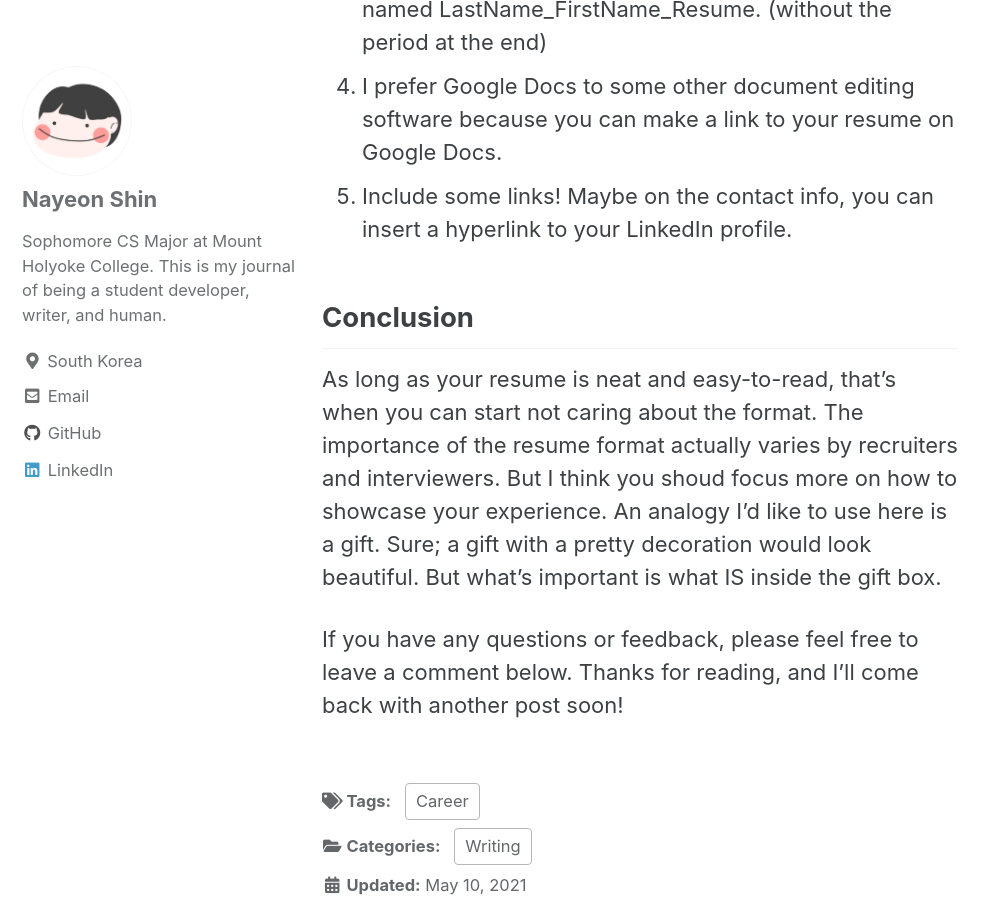
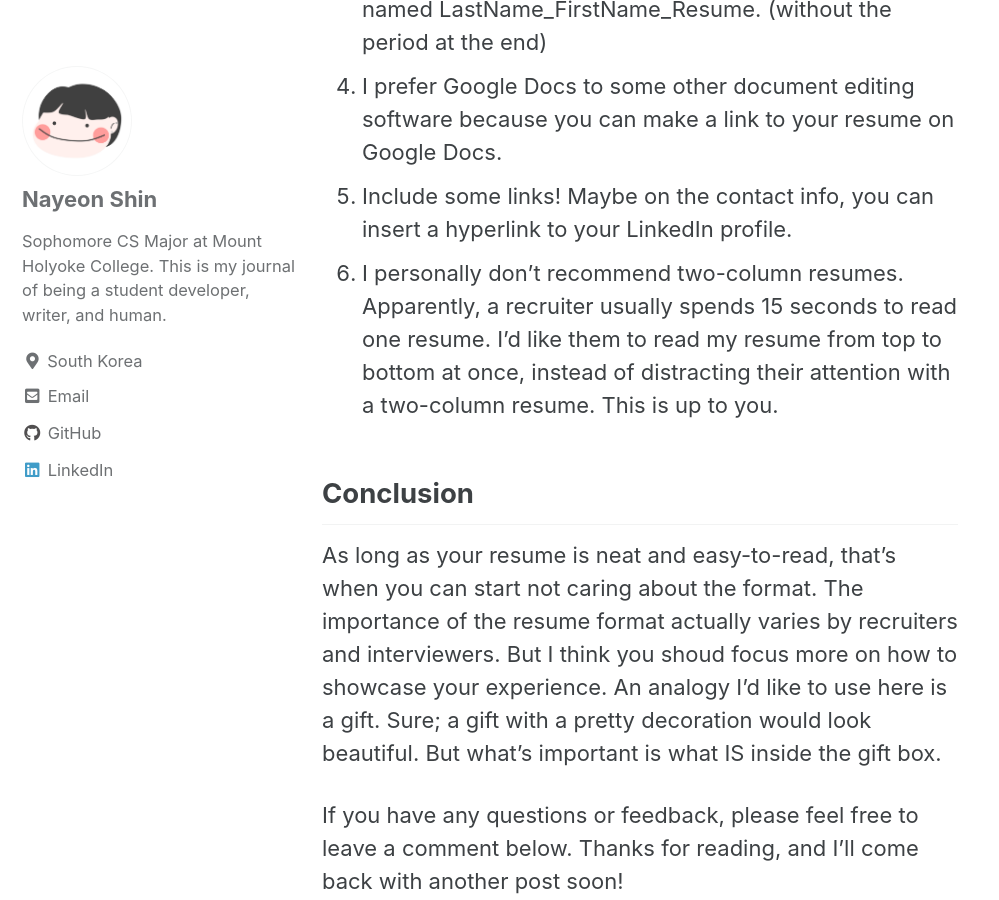
Before and after one commit to nayeonshin/nayeonshin.github.io, a Jekyll site: the page built from _posts/2021-05-10-a-complete-guide-to-writing-your-first-technical-resume.markdown, in a window 1280 px wide and 900 px high, scrolled down 13563 px. Shown: the whole window, without its empty margins (0-999 px from the left). Built offline with Jekyll 4.4.1, drawn with Linux system fonts in a browser that asks for light colours; cached includes are drawn as plain includes; comment, search, counter and statistics services are not loaded.

Commit message:
Update the two resume posts

```diff
--- a/_posts/2021-05-10-a-complete-guide-to-writing-your-first-technical-resume.markdown
+++ b/_posts/2021-05-10-a-complete-guide-to-writing-your-first-technical-resume.markdown
@@ -234,6 +234,7 @@ If you think your resume looks boring, you can color the section titles (EDUCATI
 3. Save your resume in a *pdf* format, and it should be named LastName_FirstName_Resume. (without the period at the end)
 4. I prefer Google Docs to some other document editing software because you can make a link to your resume on Google Docs.
 5. Include some links! Maybe on the contact info, you can insert a hyperlink to your LinkedIn profile.
+6. I personally don't recommend two-column resumes. Apparently, a recruiter usually spends 15 seconds to read one resume. I'd like them to read my resume from top to bottom at once, instead of distracting their attention with a two-column resume. This is up to you.
 
 ## Conclusion
 
```
Also changed, not shown: _posts/2021-06-08_kr-a-complete-guide-to-writing-your-first-technical-resume.md (+2 -0 lines).
